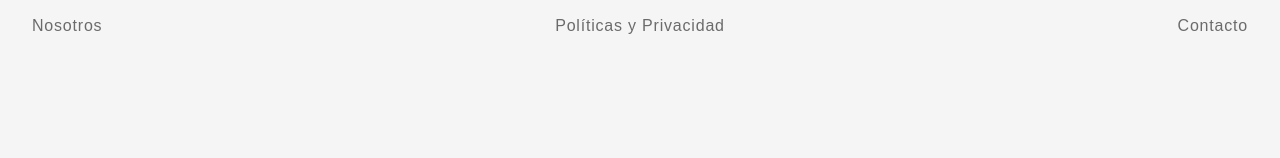
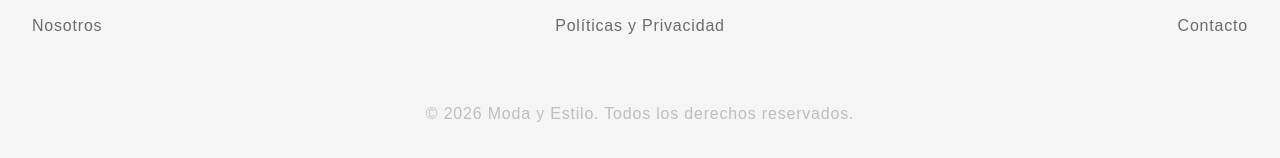
Before and after one commit to J-Jairo-C-Ordoniez/ModaEstilo, a Next.js app: page / in a window 1280 px wide. Shown: the part 987-1145 px from the top of the page. Built offline with nearby package versions, Linux system fonts and the light colour scheme; no server answers; the database is empty.

Commit message:
accesibilidad

```diff
--- a/src/components/structure/footer/Footer.js
+++ b/src/components/structure/footer/Footer.js
@@ -14,6 +14,9 @@ export default function Footer() {
           Contacto
         </Link>
       </div>
+      <div className="text-secondary/40 tracking-wider container mx-auto p-4 md:p-8 flex flex-col md:flex-row items-center justify-center gap-4 md:gap-0">
+        <p className="text-xs md:text-base">© {new Date().getFullYear()} Moda y Estilo. Todos los derechos reservados.</p>
+      </div>
     </footer>
   );
 }
```
